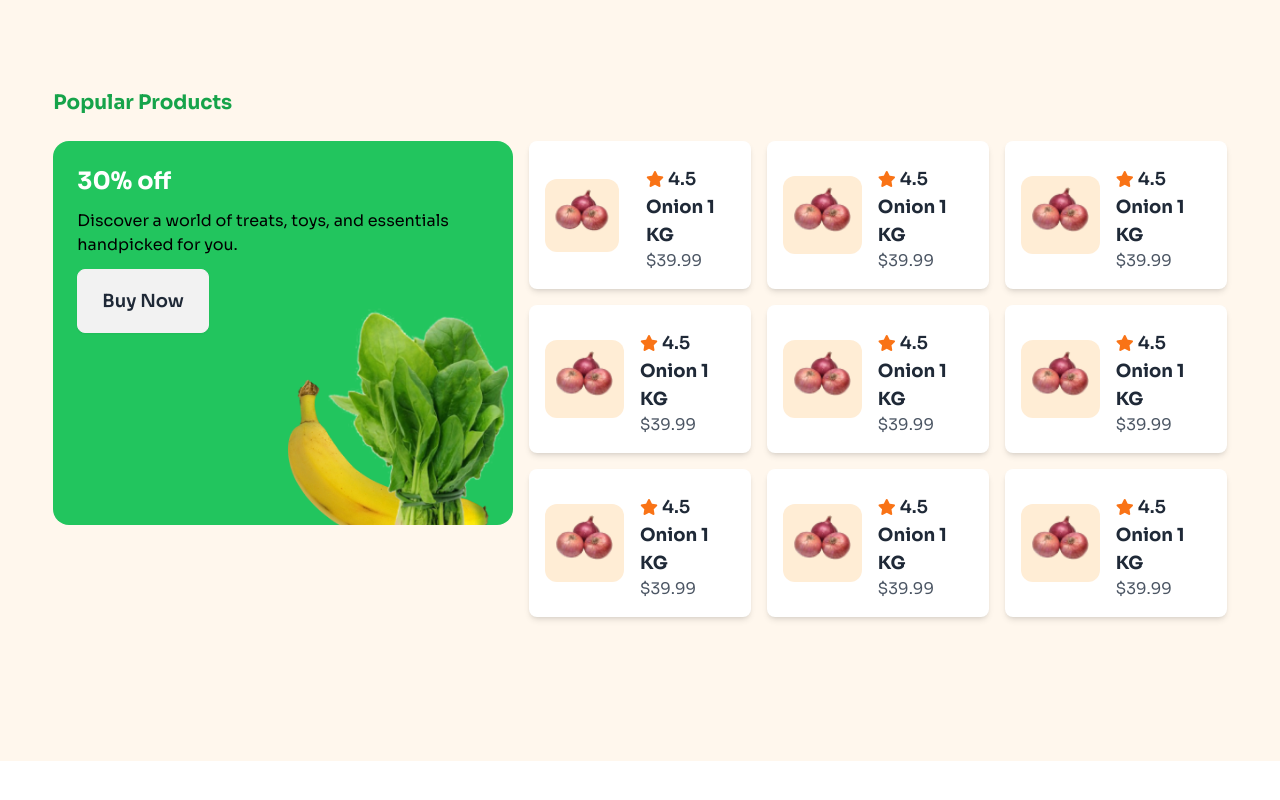
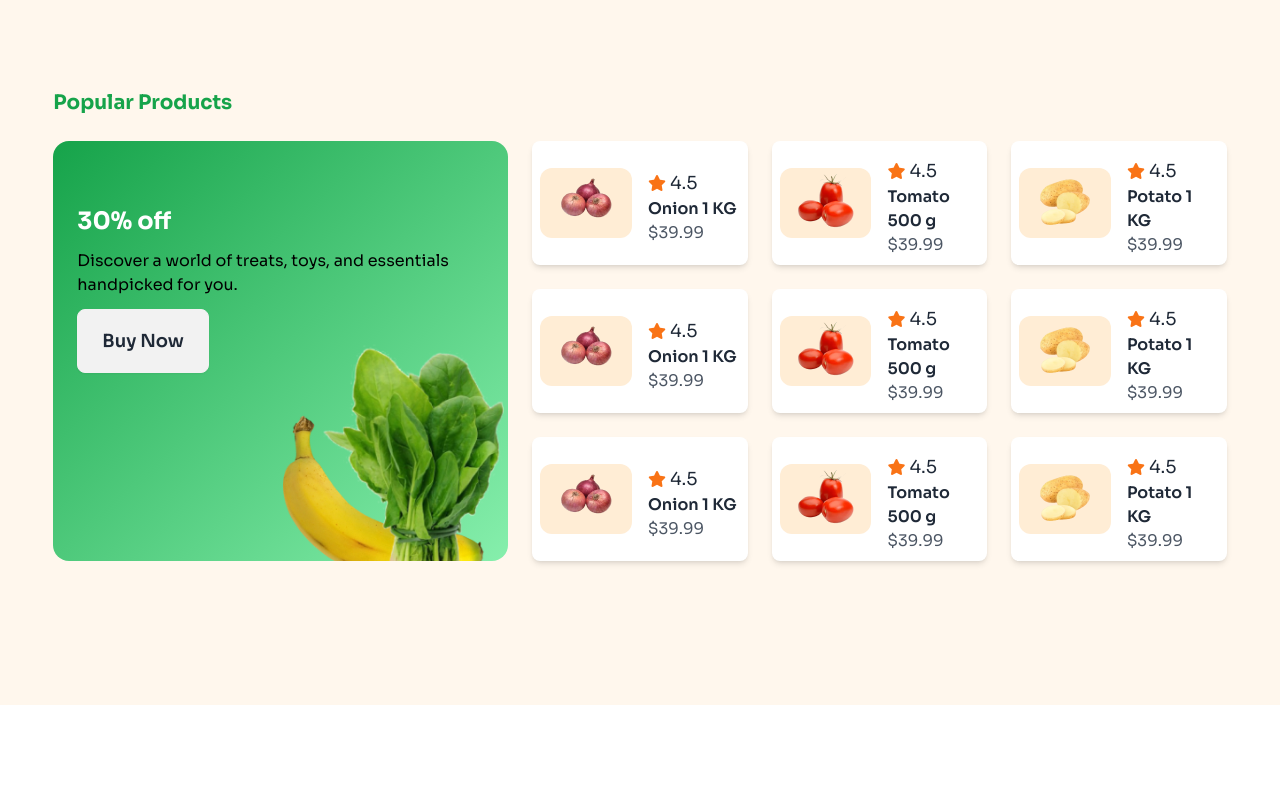
Before and after one commit to imjoyhalder/Vegetables-shop, a plain HTML site: page index.html in a window 1280 px wide. Shown: the part 1946-2746 px from the top of the page. Drawn offline with nearby package versions, Linux system fonts and the light colour scheme.

Commit message:
fixing all issue and done all work of this project

```diff
--- a/index.html
+++ b/index.html
@@ -44,7 +44,7 @@
                 <!-- Fixed Font Awesome Icon -->
                 <i class=" text-2xl fa-solid fa-magnifying-glass"></i>
                 <i class=" text-2xl fa-solid fa-cart-shopping"></i>
-                <button class="btn border-t-neutral-300 rounded-xl border border-green-500">Login</button>
+                <button class="btn  rounded-xl border border-green-600 hover:bg-green-600">Login</button>
                 <button class="btn border-t-neutral-300 rounded-xl bg-green-600 ">Register</button>
             </div>
         </div>
@@ -121,21 +121,11 @@
     <section class="bg-orange-50 ">
         <div class="w-11/12 mx-auto my-36 py-36">
             <h1 class="text-green-600 text-xl font-bold mb-6">Popular Products</h1>
-            <div class="grid grid-cols-2 md:grid-cols-5 gap-4">
-                <!-- offer card -->
-                <!-- <div class="bg-green-500 space-y-4  col-span-2 row-span-3 rounded-2xl ">
-                    <div class="pt-10 pl-6 pr-24 space-y-3">
-                        <h1 class="text-xl font-bold text-white">30% off</h1>
-                        <p class="">Discover a world of treats, toys, and essentials handpicked fo</p>
-                        <button class="btn btn-xs sm:btn-sm md:btn-md lg:btn-lg">Buy Now</button>
-                    </div>
-                    <div class="flex">
-                        <img src="assets/vegetable-offer.png" alt="">
-                    </div>
-                </div> -->
-                <div class="bg-green-500 col-span-2 row-span-3 rounded-2xl relative p-6 h-80 md:h-96">
+            <div class="grid grid-cols-2 md:grid-cols-4 lg:grid-cols-5 gap-6">
+
+                <div class="bg-gradient-to-tl from-green-300 to-green-600 col-span-2 row-span-3 rounded-2xl relative p-6  pb-36">
                     <!-- Text Section -->
-                    <div class="space-y-3">
+                    <div class="space-y-3 lg:pt-10 md:pt-10 sm:pt-5">
                         <h1 class="text-xl md:text-2xl font-bold text-white">30% off</h1>
                         <p class="text-sm md:text-base text-black">Discover a world of treats, toys, and essentials
                             handpicked for you.</p>
@@ -151,120 +141,120 @@
 
 
 
-                <div class="bg-white shadow-md p-4 rounded-lg grid grid-cols-2 items-center gap-3  ">
-                    <div class="bg-orange-100 rounded-xl w-5/6">
-                        <img src="assets/onion.png" alt="Onion" class=" w-20">
+                <div class="bg-white shadow-md p-2 rounded-lg grid grid-cols-2 items-center gap-4 ">
+                    <div class="bg-orange-100 rounded-xl">
+                        <img class="mx-auto" src="assets/onion.png" alt="Onion" >
                     </div>
                     <div class="">
                         <div class="flex items-center gap-1 mt-2">
                             <i class="fa-solid fa-star text-orange-500"></i>
-                            <h1 class="text-lg font-semibold">4.5</h1>
+                            <h1 class="text-lg ">4.5</h1>
                         </div>
-                        <h1 class="text-lg font-bold">Onion 1 KG</h1>
+                        <h1 class="text-md font-semibold">Onion 1 KG</h1>
                         <p class="text-gray-600">$39.99</p>
                     </div>
                 </div>
-                <div class="bg-white shadow-md p-4 rounded-lg grid grid-cols-2 items-center  ">
-                    <div class="bg-orange-100 rounded-xl w-5/6">
-                        <img src="assets/onion.png" alt="Onion" class=" w-20">
+                <div class="bg-white shadow-md p-2 rounded-lg grid grid-cols-2 items-center gap-4 ">
+                    <div class="bg-orange-100 rounded-xl">
+                        <img class="mx-auto" src="assets/tomato.png" alt="Onion" >
                     </div>
                     <div class="">
                         <div class="flex items-center gap-1 mt-2">
                             <i class="fa-solid fa-star text-orange-500"></i>
-                            <h1 class="text-lg font-semibold">4.5</h1>
+                            <h1 class="text-lg ">4.5</h1>
                         </div>
-                        <h1 class="text-lg font-bold">Onion 1 KG</h1>
+                        <h1 class="text-md font-semibold">Tomato 500 g</h1>
                         <p class="text-gray-600">$39.99</p>
                     </div>
                 </div>
-                <div class="bg-white shadow-md p-4 rounded-lg grid grid-cols-2 items-center  ">
-                    <div class="bg-orange-100 rounded-xl w-5/6">
-                        <img src="assets/onion.png" alt="Onion" class=" w-20">
+                <div class="bg-white shadow-md p-2 rounded-lg grid grid-cols-2 items-center gap-4 ">
+                    <div class="bg-orange-100 rounded-xl">
+                        <img class="mx-auto" src="assets/potato.png" alt="Onion" >
                     </div>
                     <div class="">
                         <div class="flex items-center gap-1 mt-2">
                             <i class="fa-solid fa-star text-orange-500"></i>
-                            <h1 class="text-lg font-semibold">4.5</h1>
+                            <h1 class="text-lg ">4.5</h1>
                         </div>
-                        <h1 class="text-lg font-bold">Onion 1 KG</h1>
+                        <h1 class="text-md font-semibold">Potato 1 KG</h1>
                         <p class="text-gray-600">$39.99</p>
                     </div>
                 </div>
-                <div class="bg-white shadow-md p-4 rounded-lg grid grid-cols-2 items-center  ">
-                    <div class="bg-orange-100 rounded-xl w-5/6">
-                        <img src="assets/onion.png" alt="Onion" class=" w-20">
+                <div class="bg-white shadow-md p-2 rounded-lg grid grid-cols-2 items-center gap-4 ">
+                    <div class="bg-orange-100 rounded-xl">
+                        <img class="mx-auto" src="assets/onion.png" alt="Onion" >
                     </div>
                     <div class="">
                         <div class="flex items-center gap-1 mt-2">
                             <i class="fa-solid fa-star text-orange-500"></i>
-                            <h1 class="text-lg font-semibold">4.5</h1>
+                            <h1 class="text-lg ">4.5</h1>
                         </div>
-                        <h1 class="text-lg font-bold">Onion 1 KG</h1>
+                        <h1 class="text-md font-semibold">Onion 1 KG</h1>
                         <p class="text-gray-600">$39.99</p>
                     </div>
                 </div>
-                <div class="bg-white shadow-md p-4 rounded-lg grid grid-cols-2 items-center  ">
-                    <div class="bg-orange-100 rounded-xl w-5/6">
-                        <img src="assets/onion.png" alt="Onion" class=" w-20">
+                <div class="bg-white shadow-md p-2 rounded-lg grid grid-cols-2 items-center gap-4 ">
+                    <div class="bg-orange-100 rounded-xl">
+                        <img class="mx-auto" src="assets/tomato.png" alt="Onion" >
                     </div>
                     <div class="">
                         <div class="flex items-center gap-1 mt-2">
                             <i class="fa-solid fa-star text-orange-500"></i>
-                            <h1 class="text-lg font-semibold">4.5</h1>
+                            <h1 class="text-lg ">4.5</h1>
                         </div>
-                        <h1 class="text-lg font-bold">Onion 1 KG</h1>
+                        <h1 class="text-md font-semibold">Tomato 500 g</h1>
                         <p class="text-gray-600">$39.99</p>
                     </div>
                 </div>
-                <div class="bg-white shadow-md p-4 rounded-lg grid grid-cols-2 items-center  ">
-                    <div class="bg-orange-100 rounded-xl w-5/6">
-                        <img src="assets/onion.png" alt="Onion" class=" w-20">
+                <div class="bg-white shadow-md p-2 rounded-lg grid grid-cols-2 items-center gap-4 ">
+                    <div class="bg-orange-100 rounded-xl">
+                        <img class="mx-auto" src="assets/potato.png" alt="Onion" >
                     </div>
                     <div class="">
                         <div class="flex items-center gap-1 mt-2">
                             <i class="fa-solid fa-star text-orange-500"></i>
-                            <h1 class="text-lg font-semibold">4.5</h1>
+                            <h1 class="text-lg ">4.5</h1>
                         </div>
-                        <h1 class="text-lg font-bold">Onion 1 KG</h1>
+                        <h1 class="text-md font-semibold">Potato 1 KG</h1>
                         <p class="text-gray-600">$39.99</p>
                     </div>
                 </div>
-                <div class="bg-white shadow-md p-4 rounded-lg grid grid-cols-2 items-center  ">
-                    <div class="bg-orange-100 rounded-xl w-5/6">
-                        <img src="assets/onion.png" alt="Onion" class=" w-20">
+                <div class="bg-white shadow-md p-2 rounded-lg grid grid-cols-2 items-center gap-4 ">
+                    <div class="bg-orange-100 rounded-xl">
+                        <img class="mx-auto" src="assets/onion.png" alt="Onion" >
                     </div>
                     <div class="">
                         <div class="flex items-center gap-1 mt-2">
                             <i class="fa-solid fa-star text-orange-500"></i>
-                            <h1 class="text-lg font-semibold">4.5</h1>
+                            <h1 class="text-lg ">4.5</h1>
                         </div>
-                        <h1 class="text-lg font-bold">Onion 1 KG</h1>
+                        <h1 class="text-md font-semibold">Onion 1 KG</h1>
                         <p class="text-gray-600">$39.99</p>
                     </div>
                 </div>
-                <div class="bg-white shadow-md p-4 rounded-lg grid grid-cols-2 items-center  ">
-                    <div class="bg-orange-100 rounded-xl w-5/6">
-                        <img src="assets/onion.png" alt="Onion" class=" w-20">
+                <div class="bg-white shadow-md p-2 rounded-lg grid grid-cols-2 items-center gap-4 ">
+                    <div class="bg-orange-100 rounded-xl">
+                        <img class="mx-auto" src="assets/tomato.png" alt="Onion" >
                     </div>
                     <div class="">
                         <div class="flex items-center gap-1 mt-2">
                             <i class="fa-solid fa-star text-orange-500"></i>
-                            <h1 class="text-lg font-semibold">4.5</h1>
+                            <h1 class="text-lg ">4.5</h1>
                         </div>
-                        <h1 class="text-lg font-bold">Onion 1 KG</h1>
+                        <h1 class="text-md font-semibold">Tomato 500 g</h1>
                         <p class="text-gray-600">$39.99</p>
                     </div>
                 </div>
-                <div class="bg-white shadow-md p-4 rounded-lg grid grid-cols-2 items-center  ">
-                    <div class="bg-orange-100 rounded-xl w-5/6">
-                        <img src="assets/onion.png" alt="Onion" class=" w-20">
+                <div class="bg-white shadow-md p-2 rounded-lg grid grid-cols-2 items-center gap-4 ">
+                    <div class="bg-orange-100 rounded-xl">
+                        <img class="mx-auto" src="assets/potato.png" alt="Onion" >
                     </div>
                     <div class="">
                         <div class="flex items-center gap-1 mt-2">
                             <i class="fa-solid fa-star text-orange-500"></i>
-                            <h1 class="text-lg font-semibold">4.5</h1>
+                            <h1 class="text-lg ">4.5</h1>
                         </div>
-                        <h1 class="text-lg font-bold">Onion 1 KG</h1>
+                        <h1 class="text-md font-semibold">Potato 1 KG</h1>
                         <p class="text-gray-600">$39.99</p>
                     </div>
                 </div>
@@ -345,7 +335,7 @@
                     <p>A vibrant assortment of fresh vegetables, including tomatoes, carrots, radishes, eggplant, and
                         cabbage, artfully arranged against a dark background.</p>
                     <div class="card-actions justify-end">
-                        <button class="btn btn-primary">Order Now</button>
+                        <button class="btn btn-succes bg-green-600 text-white">Order Now</button>
                     </div>
                 </div>
             </div>
@@ -357,7 +347,7 @@
                     <h2 class="card-title">Rustic Autumn Bounty</h2>
                     <p>A stunning still life of farm-fresh vegetables, showcasing deep reds, oranges, and greens. </p>
                     <div class="card-actions justify-end">
-                        <button class="btn btn-primary">Buy Now</button>
+                        <button class="btn btn-succes bg-green-600 text-white">Order Now</button>
                     </div>
                 </div>
             </div>
@@ -369,7 +359,7 @@
                     <h2 class="card-title">Organic Food</h2>
                     <p>A vibrant assortment of fresh vegetables, including tomatoes, carrots, radishes, eggplant, and cabbage, artfully arranged against a dark background.</p>
                     <div class="card-actions justify-end">
-                        <button class="btn btn-primary">Buy Now</button>
+                        <button class="btn btn-succes bg-green-600 text-white">Order Now</button>
                     </div>
                 </div>
             </div>
```
